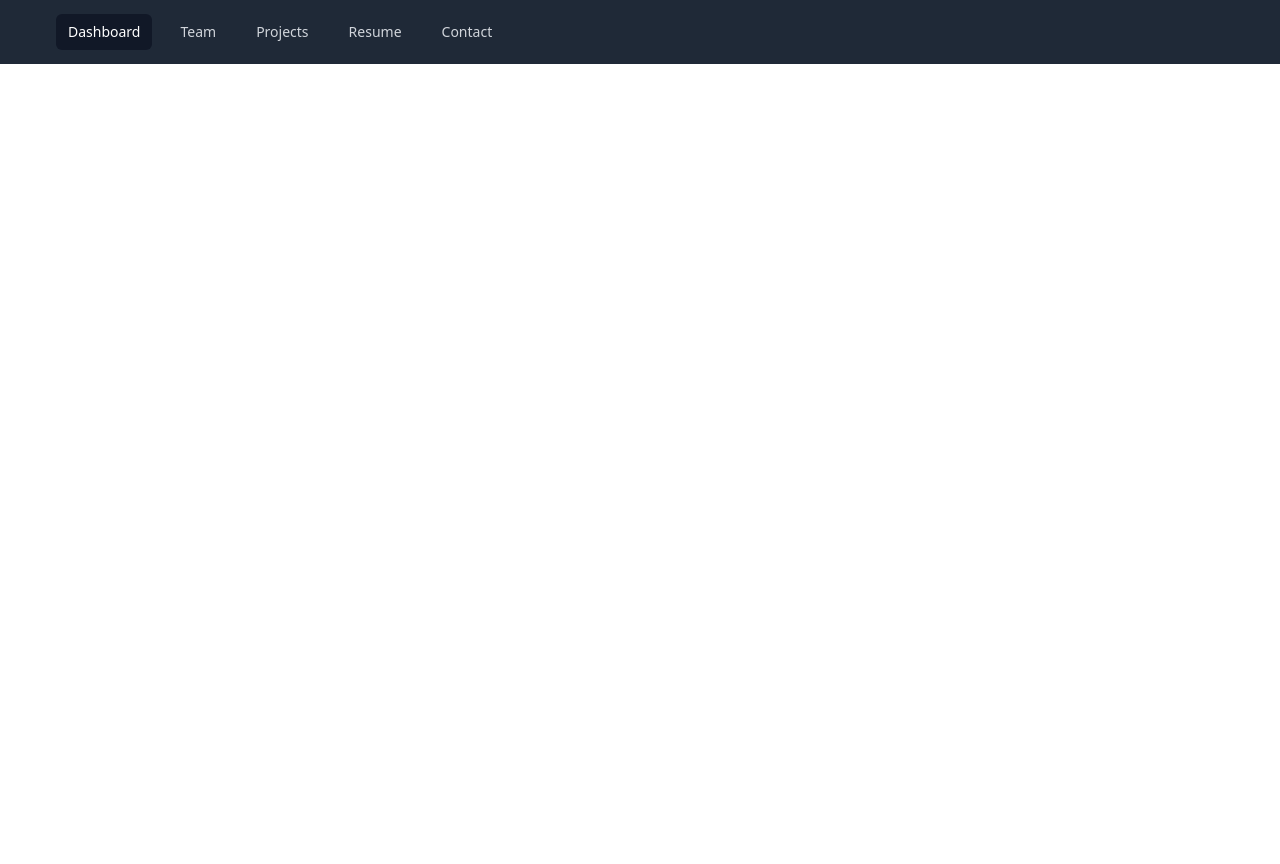
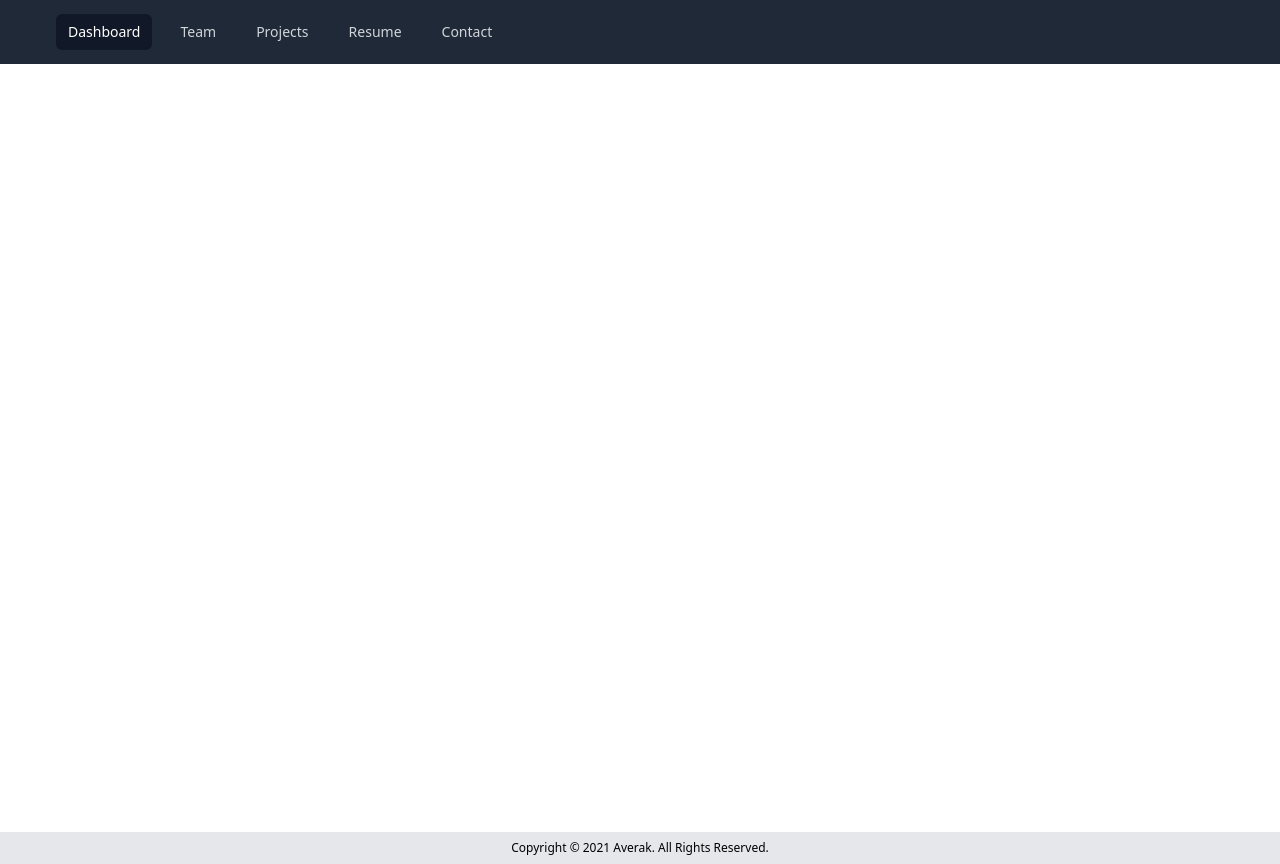
Before and after one commit to averak/averak.github.io, an Angular app: page / in a window 1280 px wide. Before the commit the page ends 800 px from the top, so only its background shows below. Built offline with nearby package versions, Linux system fonts and the light colour scheme.

Commit message:
[feat] display footer

```diff
--- a/src/app/app.component.html
+++ b/src/app/app.component.html
@@ -1 +1,5 @@
 <app-navbar></app-navbar>
+<div class="flex flex-col min-h-screen">
+  <main class="flex-grow"></main>
+  <app-footer></app-footer>
+</div>
--- a/src/app/app.module.ts
+++ b/src/app/app.module.ts
@@ -4,9 +4,10 @@ import { BrowserModule } from '@angular/platform-browser';
 import { AppRoutingModule } from './app-routing.module';
 import { AppComponent } from './app.component';
 import { NavbarComponent } from './navbar/navbar.component';
+import { FooterComponent } from './footer/footer.component';
 
 @NgModule({
-  declarations: [AppComponent, NavbarComponent],
+  declarations: [AppComponent, NavbarComponent, FooterComponent],
   imports: [BrowserModule, AppRoutingModule],
   providers: [],
   bootstrap: [AppComponent],
--- /dev/null
+++ b/src/app/footer/footer.component.html
@@ -0,0 +1,5 @@
+<footer class="bg-gray-200">
+  <p class="p-2 text-center text-xs">
+    Copyright © 2021 Averak. All Rights Reserved.
+  </p>
+</footer>
--- /dev/null
+++ b/src/app/footer/footer.component.ts
@@ -0,0 +1,15 @@
+import { Component, OnInit } from '@angular/core';
+
+@Component({
+  selector: 'app-footer',
+  templateUrl: './footer.component.html',
+  styleUrls: ['./footer.component.css']
+})
+export class FooterComponent implements OnInit {
+
+  constructor() { }
+
+  ngOnInit(): void {
+  }
+
+}
```
Also changed, not shown: src/app/footer/footer.component.css (added), 1 other file (tests, documents, lock files or other folders).
